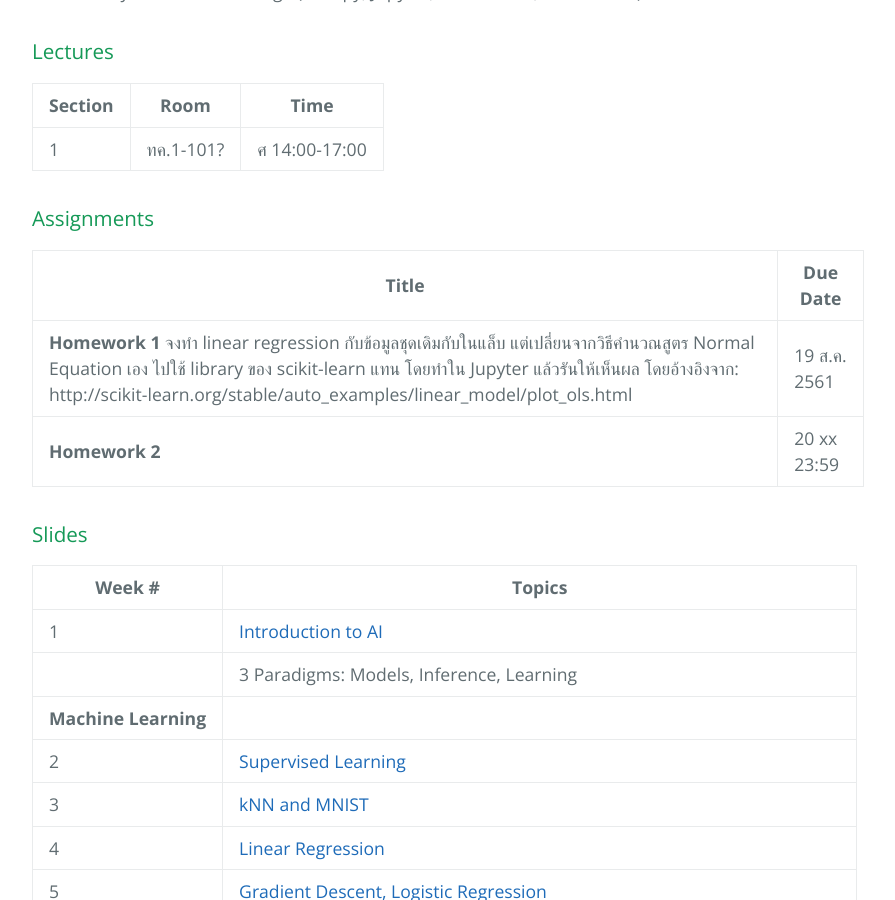
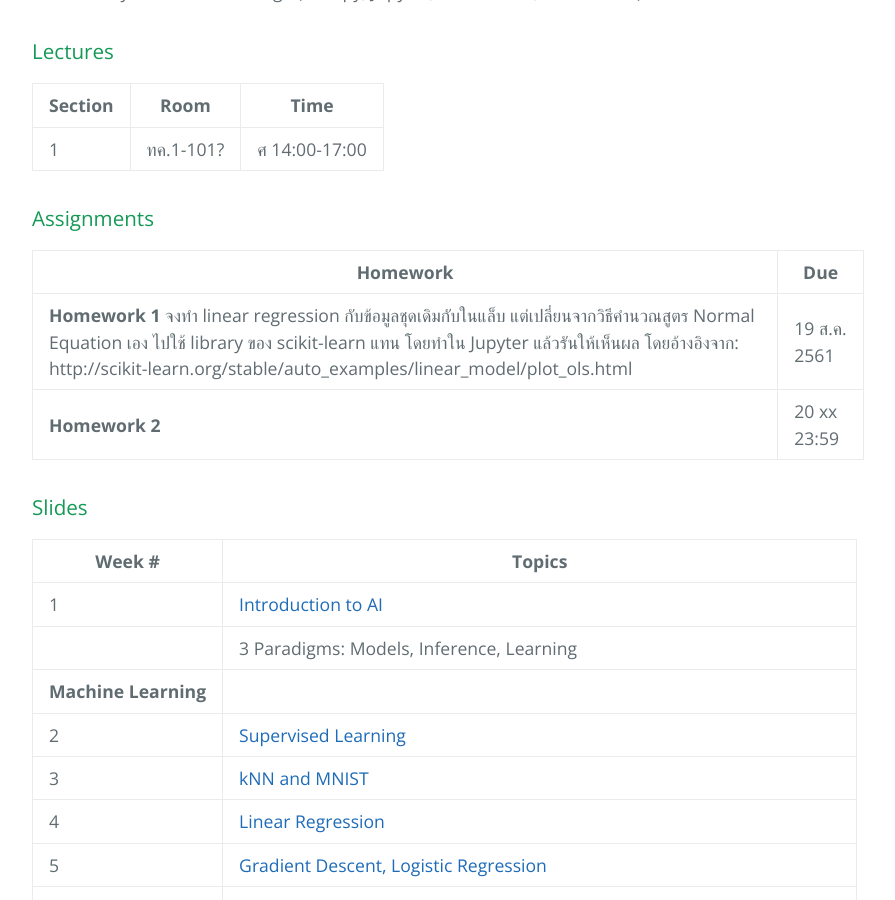
Before and after one commit to pratch/ml_course, a Jekyll site: the page built from index.md, in a window 1280 px wide and 900 px high, scrolled down 1088 px. Shown: the whole window, without its empty margins (192-1087 px from the left). Built offline with Jekyll 4.4.1, drawn with Linux system fonts in a browser that asks for light colours.

Commit message:
Update index.md

```diff
--- a/index.md
+++ b/index.md
@@ -40,7 +40,7 @@ layout: default
 
 ### Assignments
 
-| Title | Due Date |
+| Homework | Due |
 | --- | --- |
 | **Homework 1** จงทำ linear regression กับข้อมูลชุดเดิมกับในแล็บ แต่เปลี่ยนจากวิธีคำนวณสูตร Normal Equation เอง ไปใช้ library ของ scikit-learn แทน โดยทำใน Jupyter แล้วรันให้เห็นผล โดยอ้างอิงจาก: http://scikit-learn.org/stable/auto_examples/linear_model/plot_ols.html  | 19 ส.ค. 2561 |
 | **Homework 2** | 20 xx 23:59 |
```
